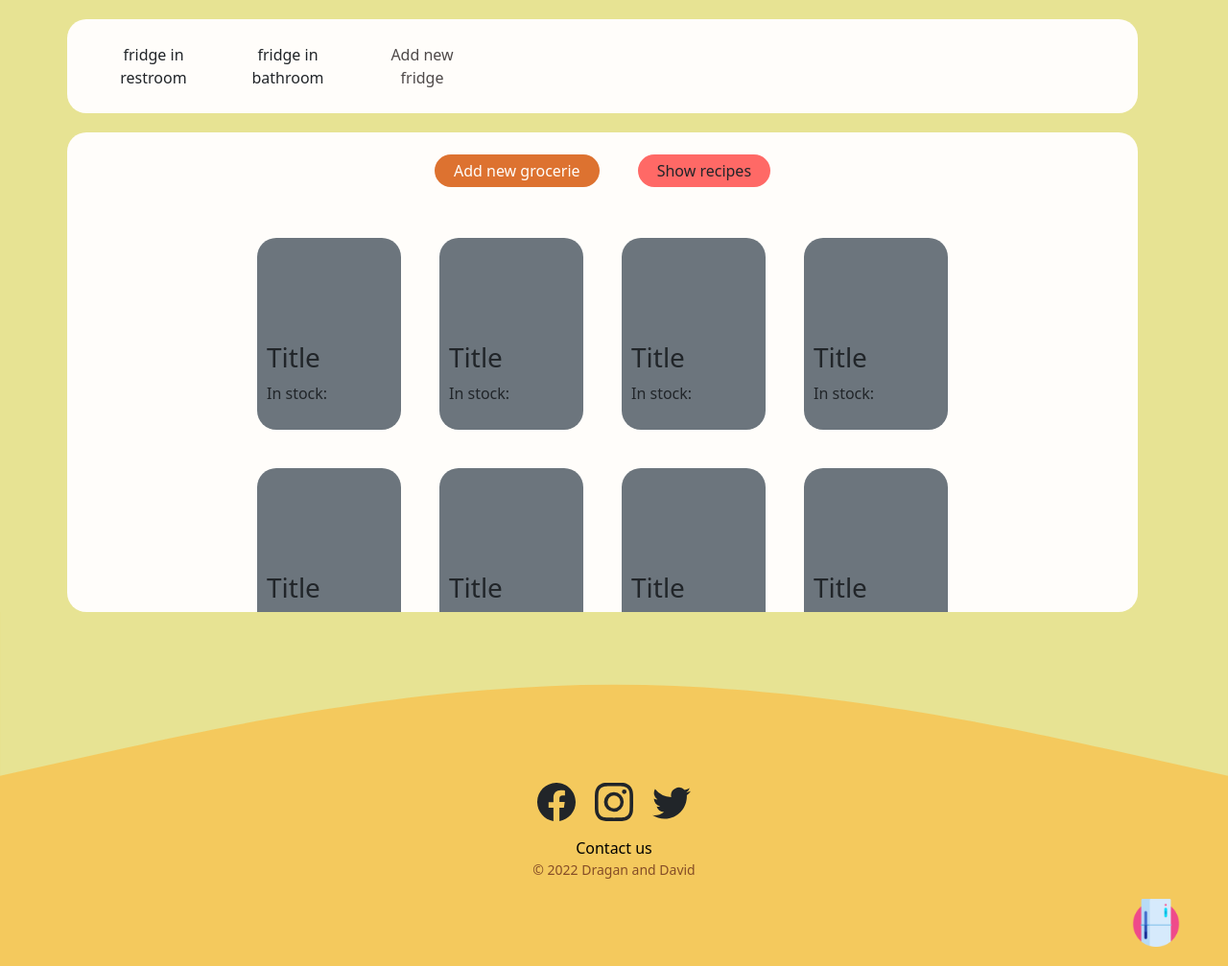
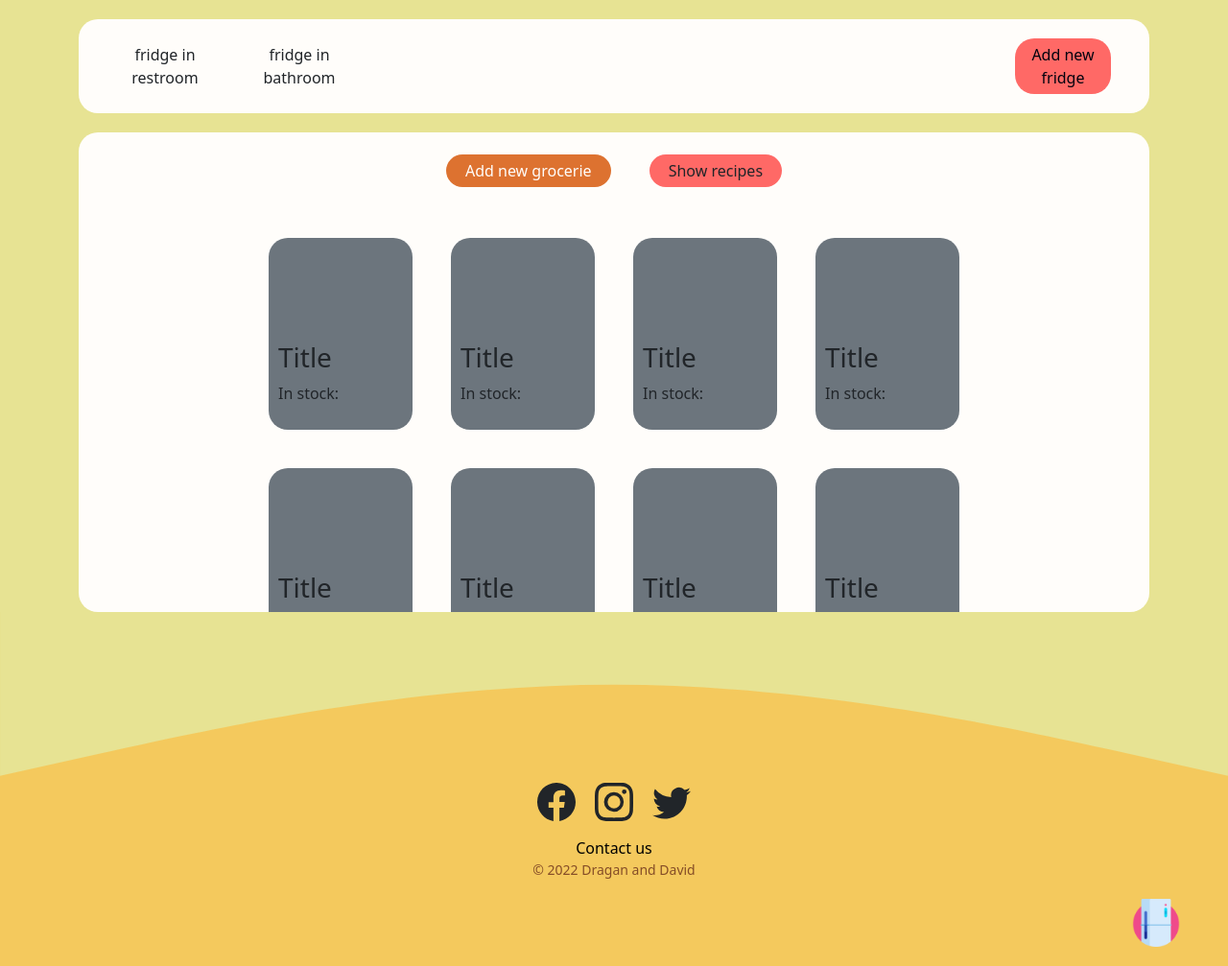
Before and after one commit to boostedgagi/myFridge, a PHP site: page /myFridge/fridges.php in a window 1280 px wide. Shown: the part 58-1065 px from the top of the page at 96% size. Run offline with PHP 8.4, Linux system fonts and the light colour scheme; a user stored in the database is signed in; data comes from the database, SQL or seed files in the repository.

Commit message:
fridges.php odradjen rensonsive

```diff
--- a/css/main.css
+++ b/css/main.css
@@ -16,6 +16,18 @@
 
 .bg-black {
   background-color: #04030F;
+}
+
+.bg-gray {
+  background-color: #6C757D;
+}
+
+.bg-white {
+  background-color: #FFFDFA;
+}
+
+.bg-red {
+  background-color: #FF6966;
 }
 
 .text-brown {
@@ -38,6 +50,18 @@
   color: #04030F;
 }
 
+.text-gray {
+  color: #6C757D;
+}
+
+.text-white {
+  color: #FFFDFA;
+}
+
+.text-red {
+  color: #FF6966;
+}
+
 body, html {
   margin: 0;
   padding: 0;
@@ -45,6 +69,8 @@ body, html {
           box-sizing: border-box;
   background-color: #E7E393;
   height: auto;
+  scrollbar-color: #DD7230 #E7E393;
+  scrollbar-width: thin;
 }
 
 body::-webkit-scrollbar {
@@ -59,7 +85,6 @@ body::-webkit-scrollbar-thumb {
 
 #main {
   height: auto;
-  scrollbar-color: #DD7230 #FFFDFA;
 }
 
 .hamburger {
@@ -147,14 +172,20 @@ body::-webkit-scrollbar-thumb {
   height: auto;
 }
 
+#fridges .row {
+  border-radius: 20px;
+}
+
+#fridges .row .FridgeList {
+  border-radius: 20px;
+}
+
 #fridges .container-lg .fridges {
   background-color: #FFFDFA;
   width: 100%;
+  border-radius: 20px;
   height: auto;
-  border-radius: 20px;
   margin-top: 20px;
-  overflow-y: auto;
-  overflow-x: hidden;
 }
 
 #fridges .container-lg .fridges .fridge-list {
@@ -173,27 +204,46 @@ body::-webkit-scrollbar-thumb {
   width: 100px;
   padding: 5px 0;
   cursor: pointer;
+  border-radius: 20px;
 }
 
 #fridges .container-lg .fridges .fridge-list .add-fridge {
   background-color: #FF6966;
-  border-radius: 20px;
   padding: 5px 0;
-  width: 150px;
+  width: 100px;
   cursor: pointer;
   margin-right: 40px;
   margin-left: auto;
+  border-radius: 20px;
+}
+
+#fridges .container-lg .fridges .fridge-list .add-fridge a {
+  color: #04030F;
+  text-decoration: none;
+}
+
+#fridges .container-lg .fridges .fridge-list .add-fridge a:hover {
+  color: #FFFDFA;
 }
 
 #fridges .container-lg .fridges .fridge-list .add-fridge:hover {
-  border-radius: 20px;
   color: #FFFDFA;
 }
 
 #fridges .container-lg .fridges .fridge-list .fridge-item:hover {
   background-color: #DD7230;
+  color: #FFFDFA;
+}
+
+#fridges .container-lg .groceries::-webkit-scrollbar {
+  width: 10px;
+  background-color: #FFFDFA;
   border-radius: 20px;
-  color: #FFFDFA;
+}
+
+#fridges .container-lg .groceries::-webkit-scrollbar-thumb {
+  background-color: #DD7230;
+  border-radius: 20px;
 }
 
 #fridges .container-lg .groceries {
@@ -212,6 +262,8 @@ body::-webkit-scrollbar-thumb {
       -ms-flex-pack: center;
           justify-content: center;
   overflow-y: auto;
+  scrollbar-color: #DD7230 #E7E393;
+  scrollbar-width: thin;
 }
 
 #fridges .container-lg .groceries .menu {
@@ -302,4 +354,16 @@ body::-webkit-scrollbar-thumb {
       -ms-flex-pack: end;
           justify-content: flex-end;
 }
+
+@media screen and (max-width: 412px) {
+  #fridges .container-lg .groceries .items .item {
+    margin: 20px 10px;
+  }
+}
+
+@media screen and (max-width: 372px) {
+  #fridges .container-lg .groceries .items .item {
+    margin: 20px 5px;
+  }
+}
 /*# sourceMappingURL=main.css.map */
--- a/fridges.php
+++ b/fridges.php
@@ -19,8 +19,8 @@ $listOfAllFridges = new Database();
 //}
 ?>
     <section id="fridges">
-        <div class="container-lg">
-            <div class="row fridges">
+        <div class="container-lg d-flex justify-content-center align-items-center flex-column ">
+            <div class="row fridges d-none d-lg-inline">
                 <ul class="fridge-list">
 <!--                <li class="fridge-item text-center">Fridge1</li>-->
                     <?php
@@ -30,21 +30,42 @@ $listOfAllFridges = new Database();
                         }
                     }
                     ?>
-                    <li class="fridge-item text-center">
+                    <li class="text-center add-fridge">
                         <a
                                 href="#"
-                                style="color: #4f4a4a; text-decoration: none"
                                 data-bs-toggle="modal"
                                 data-bs-target="#addNewFridgeModal">Add new fridge
                         </a>
                     </li>
                 </ul>
+
             </div>
+            <div class="row fridges dropdown d-lg-none d-inline">
+                <button class="btn bg-white dropdown-toggle" type="button" id="FridgeList" data-bs-toggle="dropdown" aria-expanded="false">
+                 Fride List
+                </button>
+                <ul class="dropdown-menu" aria-labelledby="FridgeList">
+                <?php
+                    if ($listOfAllFridges->rowCountOfFridges() > 0) {
+                        foreach ($listOfAllFridges->getAllFridgesForCurrentUser() as $oneFridge) {
+                            echo "<li class='fridge-item text-center my-2'>". $oneFridge["fridgeName"] ."</li>";
+                        }
+                    }
+                    ?>
+                    <li class="fridge-item text-center add-fridge my-2">
+                        <a
+                                href="#"
+                                data-bs-toggle="modal"
+                                data-bs-target="#addNewFridgeModal">Add new fridge
+                        </a>
+                    </li>
+                    </ul>
+                </div>
             <div class="row groceries">
                 <div class="menu">
                     <ul>
-                        <li id="add">Add new grocerie</li>
-                        <li id="show">Show recipes</li>
+                        <li id="add" class="text-center">Add new grocerie</li>
+                        <li id="show" class="text-center">Show recipes</li>
                     </ul>
                 </div>
                 <div class="items">
--- a/includes/addNewFridgeModal.php
+++ b/includes/addNewFridgeModal.php
@@ -1,4 +1,4 @@
-<!-- LOGIN MODAL -->
+<!-- Add New Fridge -->
 <div
     class="modal fade"
     id="addNewFridgeModal"
--- a/scss/_colors.scss
+++ b/scss/_colors.scss
@@ -22,6 +22,15 @@ $red: #FF6966;
 .bg-black {
   background-color: $black;
 }
+.bg-gray {
+  background-color: $gray;
+}
+.bg-white {
+  background-color: $white;
+}
+.bg-red {
+  background-color: $red;
+}
 
 
 .text-brown {
@@ -39,3 +48,12 @@ $red: #FF6966;
 .text-black {
   color: $black;
 }
+.text-gray {
+  color: $gray;
+}
+.text-white {
+  color: $white;
+}
+.text-red {
+  color: $red;
+}
--- a/scss/main.scss
+++ b/scss/main.scss
@@ -5,6 +5,9 @@ body, html {
     box-sizing: border-box;
     background-color: $cream;
     height: auto;
+    //Mozilla scrollbar
+    scrollbar-color:$orange $cream;
+    scrollbar-width: thin;
 }
 body::-webkit-scrollbar {
     width: 10px;
@@ -17,7 +20,6 @@ body::-webkit-scrollbar-thumb {
 
 #main {
     height: auto;
-    scrollbar-color: $orange $white;
 }
 .hamburger {
     display: block;
@@ -58,7 +60,6 @@ body::-webkit-scrollbar-thumb {
     background-color: $yellow;
 }
 #footer {
-    background-image: url("images/wave(1).svg");
     margin-top:auto;
 }
 .logo {
@@ -75,17 +76,22 @@ body::-webkit-scrollbar-thumb {
     }
 }
 #fridges {
+    .row {
+        border-radius: 20px;
+        .FridgeList {
+            border-radius: 20px;
+        }
+    }
     width: 100%;
     height: auto;
     .container-lg {
     .fridges {
         background-color: $white;
         width: 100%;
+        border-radius: 20px;
         height: auto;
-        border-radius: 20px;
         margin-top: 20px;
-        overflow-y: auto;
-        overflow-x: hidden;
+
 
         .fridge-list {
             list-style: none;
@@ -100,27 +106,42 @@ body::-webkit-scrollbar-thumb {
                 width: 100px;
                 padding: 5px 0;
                 cursor: pointer;
+                border-radius: 20px;
             }
             .add-fridge {
                 background-color: $red;
-                border-radius: 20px;
                 padding: 5px 0;
-                width: 150px;
+                width: 100px;
                 cursor: pointer;
                 margin-right: 40px;
                 margin-left: auto;
+                border-radius: 20px;
+                a {
+                    color: $black;
+                    text-decoration: none;
+                }
+                a:hover {
+                    color: $white;
+                }
             }
             .add-fridge:hover {
-                border-radius: 20px;
                 color: $white;
 
             }
             .fridge-item:hover {
                 background-color: $orange;
-                border-radius: 20px;
                 color: $white;
             }
         }
+    }
+    .groceries::-webkit-scrollbar {
+        width: 10px;
+        background-color: $white;
+        border-radius: 20px;
+    }
+    .groceries::-webkit-scrollbar-thumb {
+        background-color: $orange;
+        border-radius: 20px;
     }
     .groceries {
         width: 100%;
@@ -132,6 +153,9 @@ body::-webkit-scrollbar-thumb {
         align-items: center;
         justify-content: center;
         overflow-y: auto;
+        //Mozilla scrollbar
+        scrollbar-color:$orange $cream;
+        scrollbar-width: thin;
 
         .menu {
             width: 100%;
@@ -187,6 +211,12 @@ body::-webkit-scrollbar-thumb {
                 justify-content: center;
                 flex-direction: column;
                 justify-content: flex-end;
+                @media screen and (max-width:412px)  {
+                    margin: 20px 10px;
+                }
+                @media screen and (max-width:372px)  {
+                    margin: 20px 5px;
+                }
             }
         }
     }
```
Also changed, not shown: css/adminMain.css (+24 -0 lines), css/passwordRecovery.css (+24 -0 lines), 3 other files.
